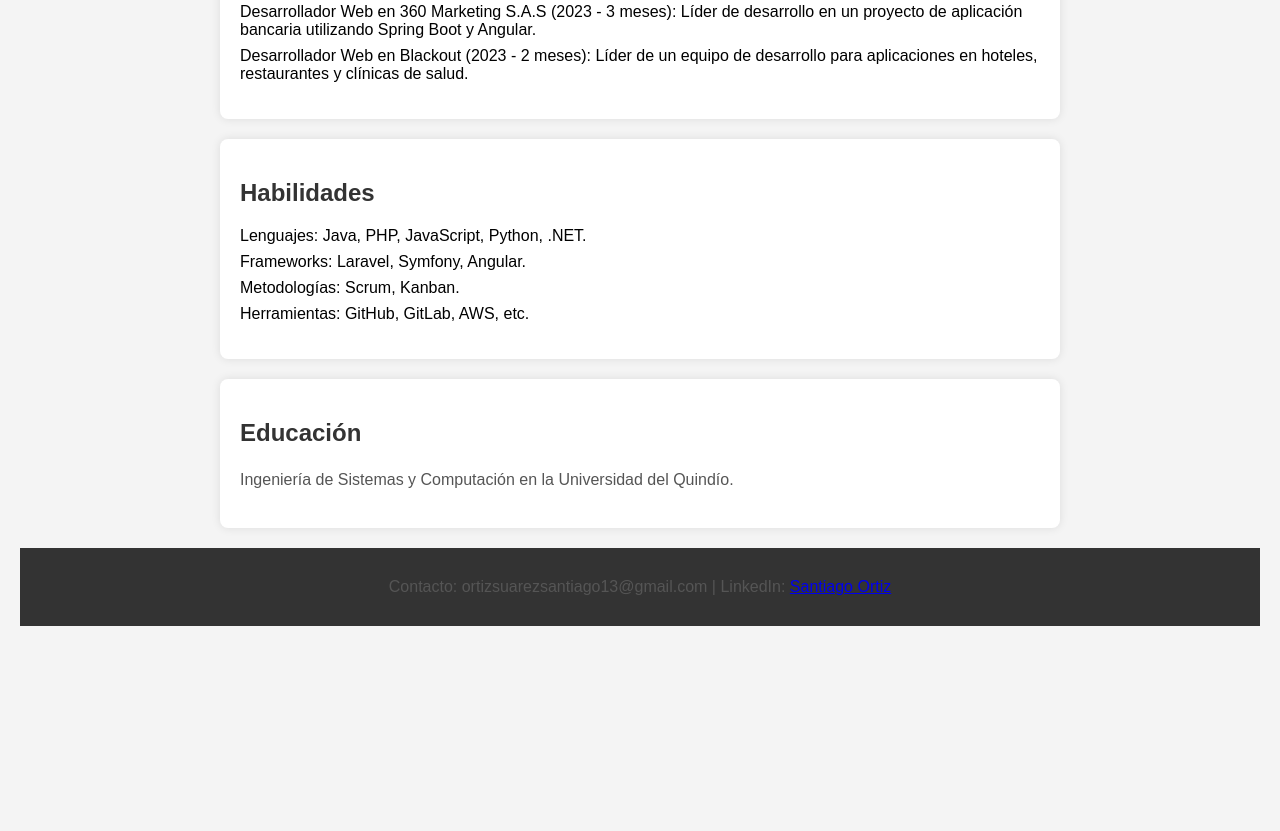
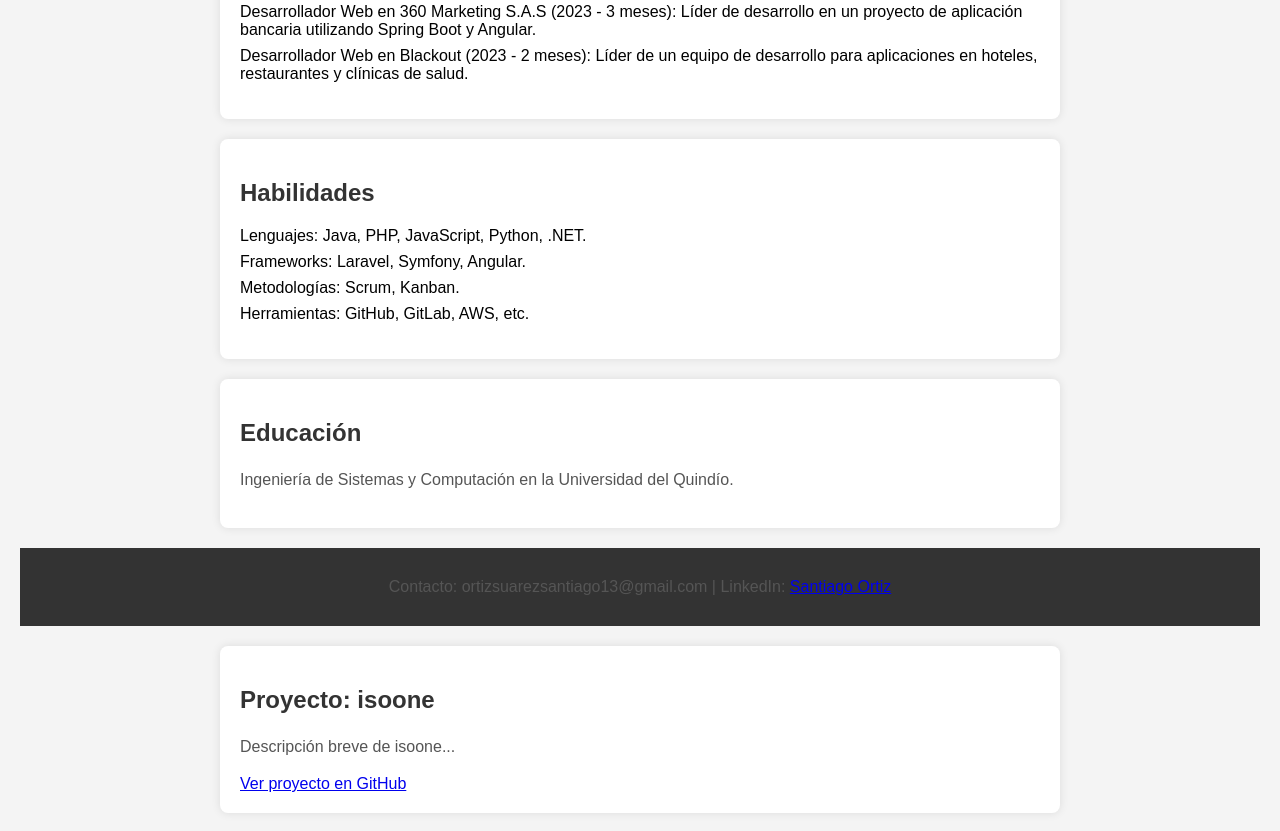
Before and after one commit to saorsu13/saorsu13.github.io, a plain HTML site: page index.html in a window 1280 px wide. Shown: the part 778-1609 px from the top of the page. Before the commit the page ends 1424 px from the top, so only its background shows below. Drawn offline with Linux system fonts and the light colour scheme.

Commit message:
Correccion inicial del portafolio

```diff
--- a/index.html
+++ b/index.html
@@ -101,5 +101,12 @@
     <footer>
         <p>Contacto: ortizsuarezsantiago13@gmail.com | LinkedIn: <a href="https://www.linkedin.com/in/santiago-ortiz-suarez-34761b233/">Santiago Ortiz</a></p>
     </footer>
+    <section>
+        <h2>Proyecto: isoone</h2>
+        <p>Descripción breve de isoone...</p>
+        <a href="https://github.com/saorsu13/isoone" target="_blank">Ver proyecto en GitHub</a>
+        <!-- Puedes agregar una imagen o ícono representativo del proyecto -->
+        <!-- <img src="ruta/a/tu/imagen.png" alt="isoone"> -->
+    </section>
 </body>
 </html>
```
